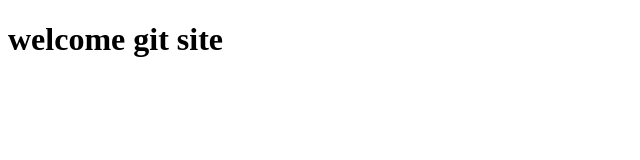
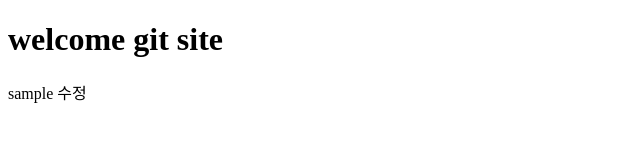
Before and after one commit to inseon0305/sample01, a plain HTML site: page index.html in a window 1280 px wide. Shown: the whole page, without its empty margins (0-640 px from the left). Drawn offline with Linux system fonts and the light colour scheme.

Commit message:
index 수정

```diff
--- a/index.html
+++ b/index.html
@@ -8,5 +8,6 @@
 </head>
 <body>
   <h1>welcome git site</h1>
+  <p>sample 수정</p>
 </body>
 </html>
```
